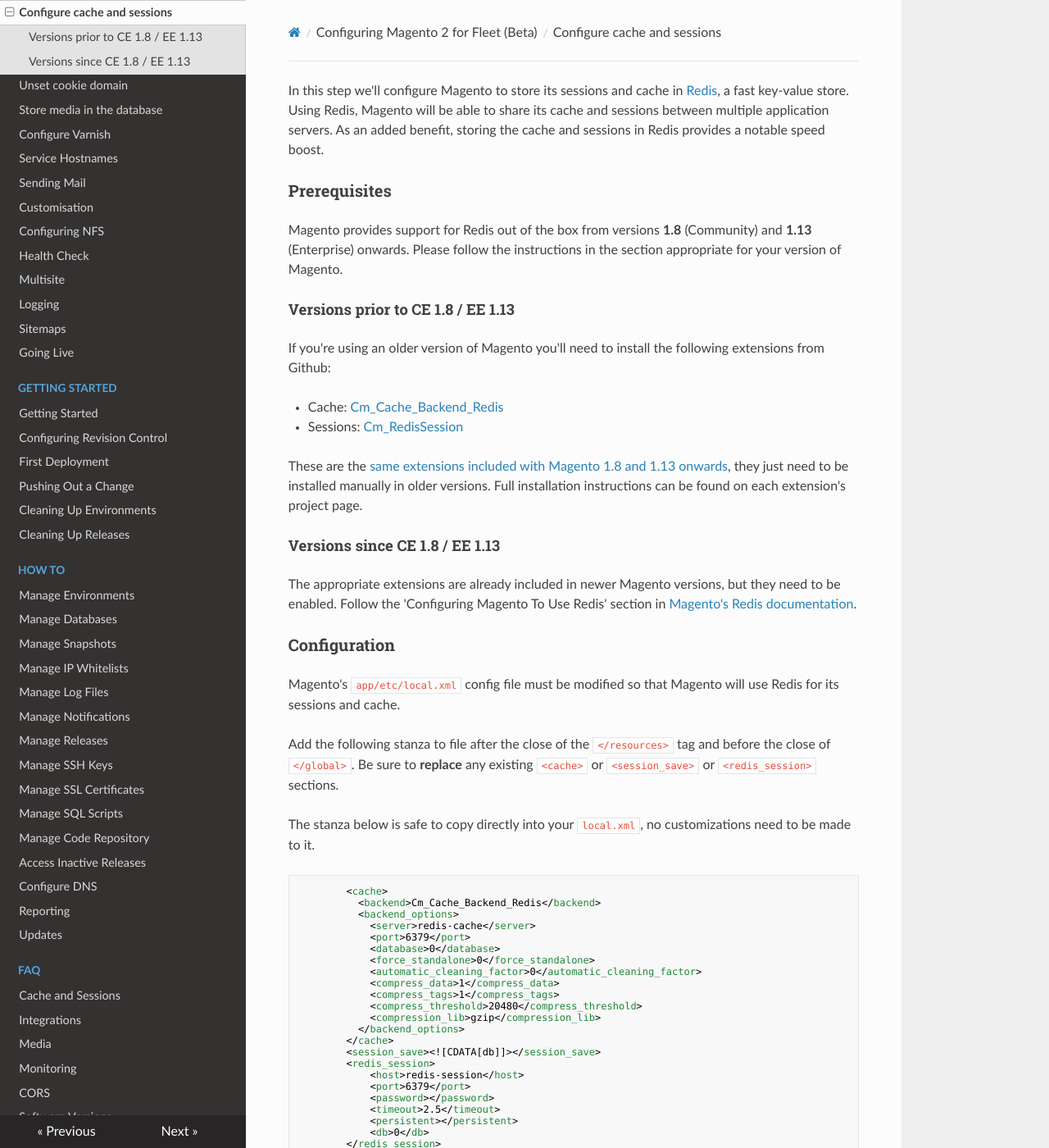
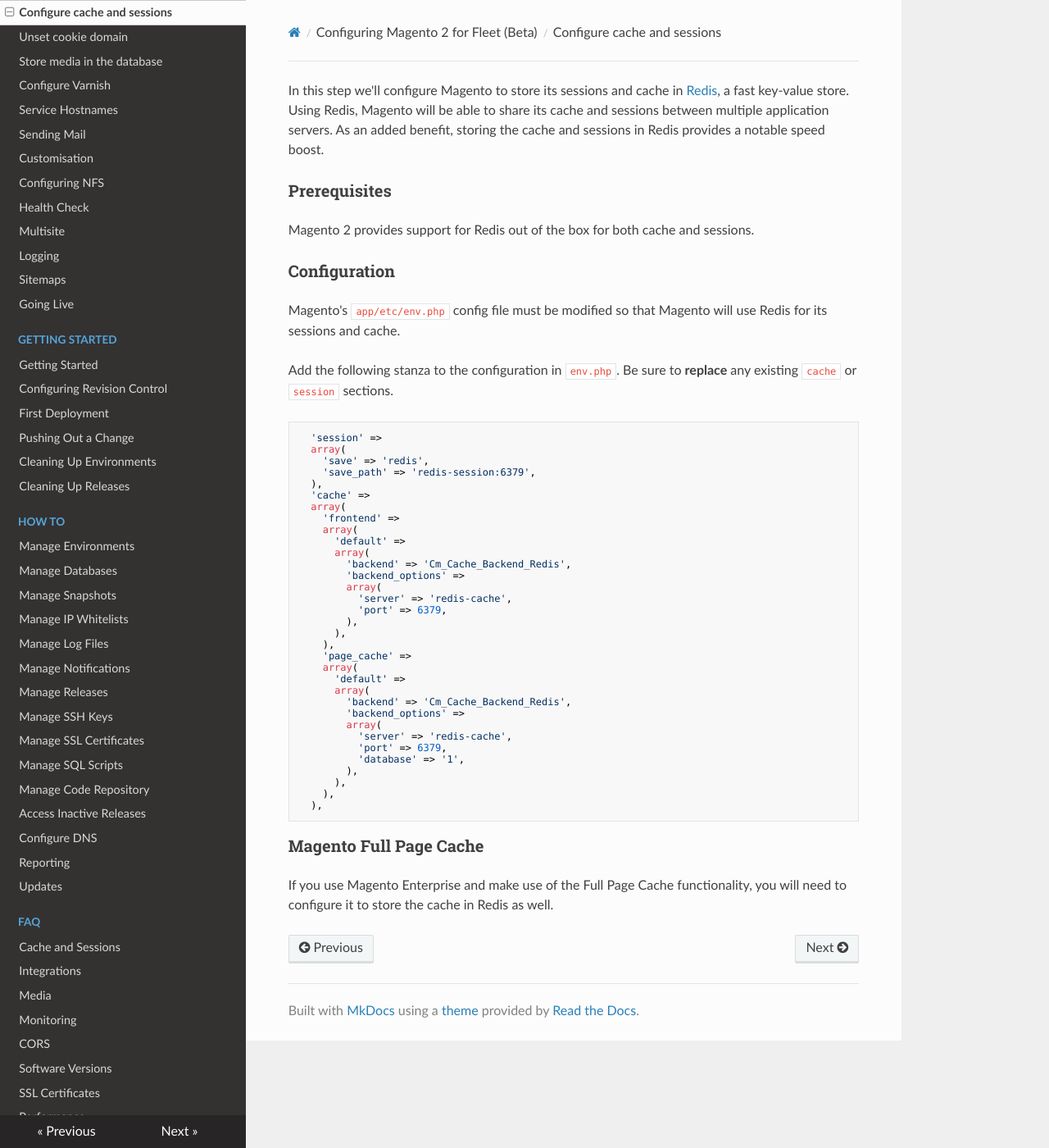
Before and after one commit to anchor/fleet-magento-docs, an MkDocs documentation site: the page built from docs/configuring-magento-2-for-fleet/configure-cache-and-sessions.md, in a window 1280 px wide and 1400 px high. Shown: the whole window at 82% size. Built offline with MkDocs 1.6.1, drawn with Linux system fonts in a browser that asks for light colours; nearby versions of some CDN libraries; old or Windows-style settings are respelled for this version of MkDocs; some of the changed text lies outside the part shown.

Commit message:
Update redis configuration documentation for magento2

````diff
--- a/docs/configuring-magento-2-for-fleet/configure-cache-and-sessions.md
+++ b/docs/configuring-magento-2-for-fleet/configure-cache-and-sessions.md
@@ -2,76 +2,52 @@ In this step we'll configure Magento to store its sessions and cache in [Redis](
 
 ### Prerequisites
 
-Magento provides support for Redis out of the box from versions **1.8** (Community) and **1.13** (Enterprise) onwards. Please follow the instructions in the section appropriate for your version of Magento.
-
-#### Versions prior to CE 1.8 / EE 1.13
-
-If you're using an older version of Magento you'll need to install the following extensions from Github:
-
-* Cache: [Cm\_Cache\_Backend\_Redis](https://github.com/colinmollenhour/Cm_Cache_Backend_Redis)
-* Sessions: [Cm\_RedisSession](https://github.com/colinmollenhour/Cm_RedisSession)
-
-These are the [same extensions included with Magento 1.8 and 1.13 onwards](http://www.magentocommerce.com/knowledge-base/entry/redis-magento-ce-ee), they just need to be installed manually in older versions. Full installation instructions can be found on each extension's project page.
-
-#### Versions since CE 1.8 / EE 1.13
-
-The appropriate extensions are already included in newer Magento versions, but they need to be enabled. Follow the 'Configuring Magento To Use Redis' section in [Magento's Redis documentation](http://www.magentocommerce.com/knowledge-base/entry/redis-magento-ce-ee#config-mage).
+Magento 2 provides support for Redis out of the box for both cache and sessions.
 
 ### Configuration
 
-Magento's `app/etc/local.xml` config file must be modified so that Magento will use Redis for its sessions and cache.
+Magento's `app/etc/env.php` config file must be modified so that Magento will use Redis for its sessions and cache.
 
-Add the following stanza to file after the close of the `</resources>` tag and before the close of `</global>`. Be sure to **replace** any existing `<cache>` or `<session_save>` or `<redis_session>` sections.
+Add the following stanza to the configuration in `env.php`. Be sure to **replace** any existing `cache` or `session` sections.
 
-The stanza below is safe to copy directly into your `local.xml`, no customizations need to be made to it.
 
-```xml
-        <cache>
-          <backend>Cm_Cache_Backend_Redis</backend>
-          <backend_options>
-            <server>redis-cache</server>
-            <port>6379</port>
-            <database>0</database>
-            <force_standalone>0</force_standalone>
-            <automatic_cleaning_factor>0</automatic_cleaning_factor>
-            <compress_data>1</compress_data>
-            <compress_tags>1</compress_tags>
-            <compress_threshold>20480</compress_threshold>
-            <compression_lib>gzip</compression_lib>
-          </backend_options>
-        </cache>
-        <session_save><![CDATA[db]]></session_save>
-        <redis_session>
-            <host>redis-session</host>
-            <port>6379</port>
-            <password></password>
-            <timeout>2.5</timeout>
-            <persistent></persistent>
-            <db>0</db>
-        </redis_session>
+```php
+  'session' =>
+  array(
+    'save' => 'redis',
+    'save_path' => 'redis-session:6379',
+  ),
+  'cache' =>
+  array(
+    'frontend' =>
+    array(
+      'default' =>
+      array(
+        'backend' => 'Cm_Cache_Backend_Redis',
+        'backend_options' =>
+        array(
+          'server' => 'redis-cache',
+          'port' => 6379,
+        ),
+      ),
+    ),
+    'page_cache' =>
+    array(
+      'default' =>
+      array(
+        'backend' => 'Cm_Cache_Backend_Redis',
+        'backend_options' =>
+        array(
+          'server' => 'redis-cache',
+          'port' => 6379,
+          'database' => '1',
+        ),
+      ),
+    ),
+  ),
 ```
-
-**Note**: Ensure you are not setting `<config><global><cache><prefix>` as this is used by
-Fleet to ensure each release is cached separately. When Magento caches objects,
-each entry will be prefixed with the current Release ID.
 
 ### Magento Full Page Cache
 
 If you use Magento Enterprise and make use of the Full Page Cache functionality, you will need to
 configure it to store the cache in Redis as well.
-
-Your full_page_cache section in app/etc/enterprise.xml should be updated to match the following.
-
-```
-<full_page_cache>
-  <backend>Cm_Cache_Backend_Redis</backend>
-  <backend_options>
-    <server>redis-cache</server>
-    <port>6379</port>
-    <database>0</database>
-    <force_standalone>0</force_standalone>
-    <compress_data>0</compress_data>
-    <compression_lib>gzip</compression_lib>
-  </backend_options>
-</full_page_cache>
-```
````
